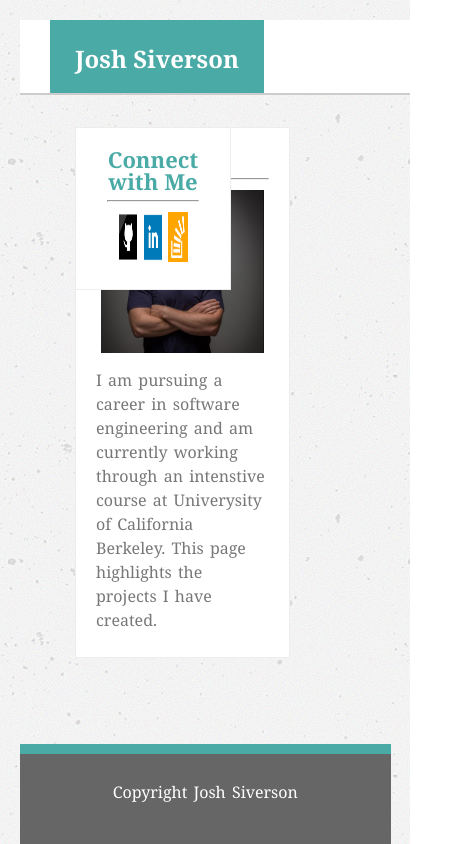
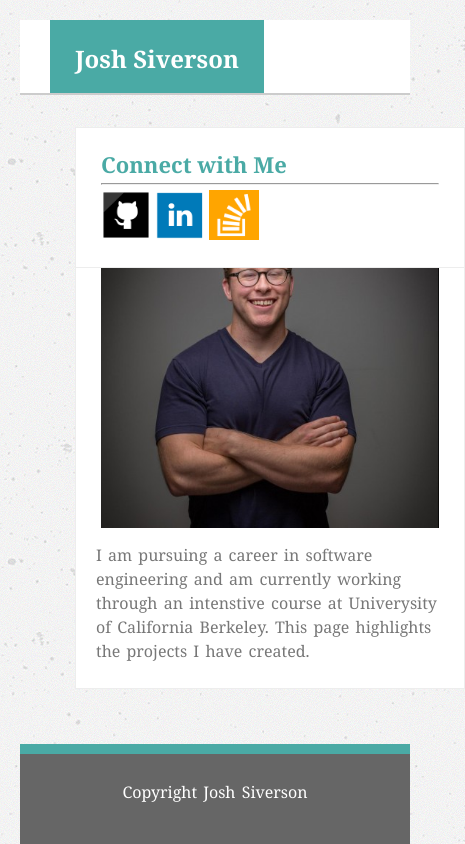
Before and after one commit to siverson90/Responsive-Portfolio, a plain HTML site: page index.html in a window 390 px wide. Shown: the whole page, 465 px wide, since content can reach past the window. Drawn offline with Linux system fonts and the light colour scheme.

Commit message:
768 layout complete for header, footer & index page

```diff
--- a/assets/css/style.css
+++ b/assets/css/style.css
@@ -317,10 +317,30 @@ li a:hover{
 
 @media screen and (max-width: 768px) {
 
-  .left-side, .right-side {
+  footer, .header-container {
+    max-width: 768px;
+    width: 100%;
+  }
+
+  .left-side, .right-side{
+    float: left;
+    max-width: 768px;
+    width: 100%;
+    margin-left: 30px;
+    margin-right: 55px;
+  }
+
+  .socialBtnItems{
+    text-align: left;
+  }
+  .socialBtn{
+    max-width: 50px;
+    width: 100%
+  }
+
+  .hr-right{
     display: block;
-    position: absolute;
-    margin-left: 55px;
+    width: 100%;
   }
 
 }
@@ -332,4 +352,9 @@ li a:hover{
     position: absolute;
     margin-left: 55px;
   }
+
+  .right-side{
+
+  }
+
 }
--- a/index.html
+++ b/index.html
@@ -48,9 +48,9 @@
     </section>
 
     <section class="right-side">
+       <div class="socialBtnItems">
        <h3>Connect with Me</h3>
-      <hr class="hr-right">
-     <div class="socialBtnItems">
+          <hr class="hr-right">
         <a href="https://github.com/siverson90">
         <img src="assets/images/github.png" alt="github profile link" class="socialBtn">
         </a>
```
Also changed, not shown: contact.html (+1 -0 lines), portfolio.html (+1 -0 lines).
